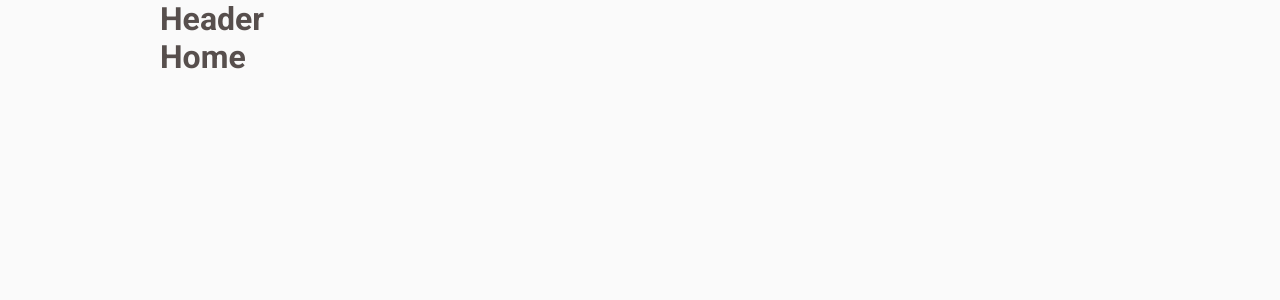
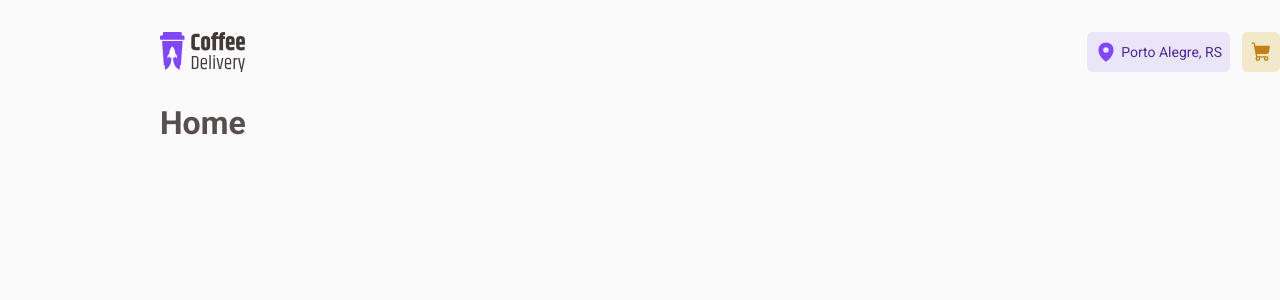
Before and after one commit to jlima004/Desafio-02-reactjs, a React (Vite) app: page / in a window 1280 px wide. Shown: the top 300 px of the page. Built offline with nearby package versions, Linux system fonts and the light colour scheme.

Commit message:
Componente Heade concluído

```diff
--- a/src/components/Header/index.tsx
+++ b/src/components/Header/index.tsx
@@ -1,3 +1,24 @@
+import { MapPin, ShoppingCart } from '@phosphor-icons/react'
+import { NavLink } from 'react-router-dom'
+
+import logoCoffeDelivery from '../../assets/logo-coffe-delivery.svg'
+
+import { HeaderBox } from './styles'
+
 export function Header() {
-  return <h1>Header</h1>
+  return (
+    <HeaderBox $cartItens={null}>
+      <img src={logoCoffeDelivery} alt="" />
+
+      <nav>
+        <NavLink className="location" to="/">
+          <MapPin weight="fill" />
+          Porto Alegre, RS
+        </NavLink>
+        <NavLink className="cart" to="/checkout">
+          <ShoppingCart weight="fill" />
+        </NavLink>
+      </nav>
+    </HeaderBox>
+  )
 }
--- a/src/components/Header/styles.ts
+++ b/src/components/Header/styles.ts
@@ -0,0 +1,85 @@
+import styled from 'styled-components'
+
+interface NavLinkProps {
+  $cartItens?: number | null
+}
+
+export const HeaderBox = styled.header<NavLinkProps>`
+  height: 6.5rem;
+  max-width: 70rem;
+  padding: 2rem 0;
+
+  display: flex;
+  justify-content: space-between;
+
+  background: ${(props) => props.theme.background};
+
+  img {
+    width: 5.31rem;
+    height: 2.5rem;
+  }
+
+  nav {
+    display: flex;
+    gap: 0.75rem;
+
+    a {
+      text-decoration: none;
+      font-size: 0.875rem;
+      font-weight: 400;
+      line-height: 1.3;
+
+      padding: 0.5rem;
+      border: 0;
+      border-radius: 6px;
+
+      display: flex;
+      align-items: center;
+    }
+
+    a.location {
+      color: ${(props) => props.theme['purple-dark']};
+      background-color: ${(props) => props.theme['purple-light']};
+
+      gap: 0.25rem;
+
+      svg {
+        color: ${(props) => props.theme.purple};
+        font-size: 1.375rem;
+      }
+    }
+    a.cart {
+      background-color: ${(props) => props.theme['yellow-light']};
+      position: relative;
+
+      svg {
+        color: ${(props) => props.theme['yellow-dark']};
+        font-size: 1.375rem;
+      }
+
+      &::before {
+        content: '${(props) => props.$cartItens ?? props.$cartItens}';
+        content: ${(props) => props.$cartItens ?? 'none'};
+
+        border-radius: 99px;
+        background: ${(props) => props.theme['yellow-dark']};
+        color: ${(props) => props.theme.white};
+
+        width: 1.25rem;
+        height: 1.25rem;
+
+        display: flex;
+        justify-content: center;
+        align-items: center;
+
+        font-size: 0.75rem;
+        font-weight: bold;
+        line-height: 1;
+
+        position: absolute;
+        top: -7.5px;
+        right: -7.5px;
+      }
+    }
+  }
+`
--- a/src/layouts/DefaultLayout/index.tsx
+++ b/src/layouts/DefaultLayout/index.tsx
@@ -2,13 +2,17 @@ import { Outlet } from 'react-router-dom'
 
 import { Header } from '../../components/Header'
 
-import { LayoutContainer } from './styles'
+import { ContentContainer, LayoutContainer, HeaderContainer } from './styles'
 
 export function DefaultLayout() {
   return (
     <LayoutContainer>
-      <Header />
-      <Outlet />
+      <HeaderContainer>
+        <Header />
+      </HeaderContainer>
+      <ContentContainer>
+        <Outlet />
+      </ContentContainer>
     </LayoutContainer>
   )
 }
--- a/src/layouts/DefaultLayout/styles.ts
+++ b/src/layouts/DefaultLayout/styles.ts
@@ -8,3 +8,12 @@ export const LayoutContainer = styled.div`
   padding: 0 10rem;
   margin: 0 auto;
 `
+
+export const ContentContainer = styled.main`
+  margin-top: 6.5rem;
+`
+
+export const HeaderContainer = styled.div`
+  position: fixed;
+  width: 100%;
+`
--- a/src/pages/home/index.tsx
+++ b/src/pages/home/index.tsx
@@ -1,3 +1,7 @@
 export function Home() {
-  return <h1>Home</h1>
+  return (
+    <>
+      <h1>Home</h1>
+    </>
+  )
 }
```
Also changed, not shown: src/assets/logo-coffe-delivery.svg (added).
